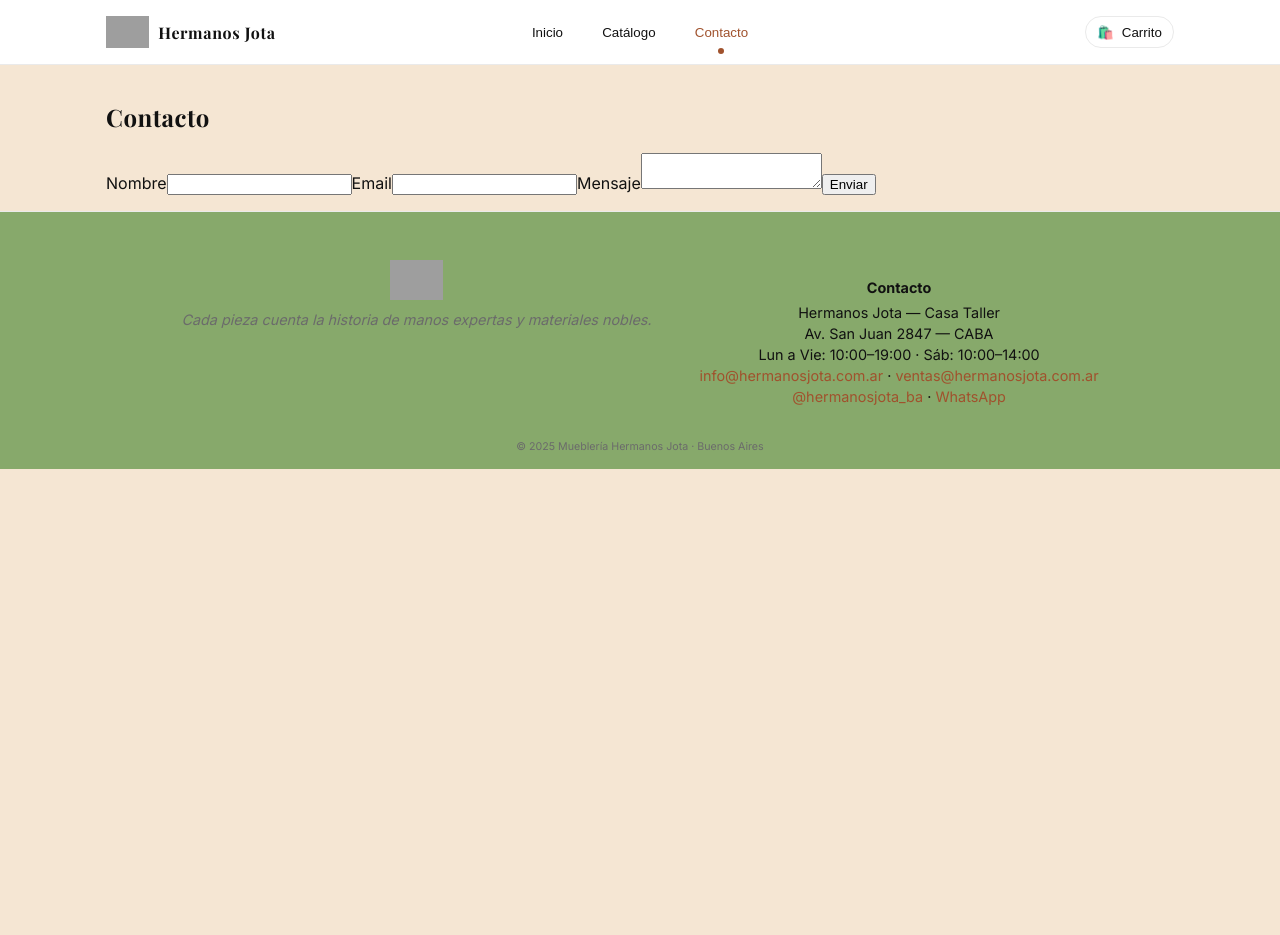
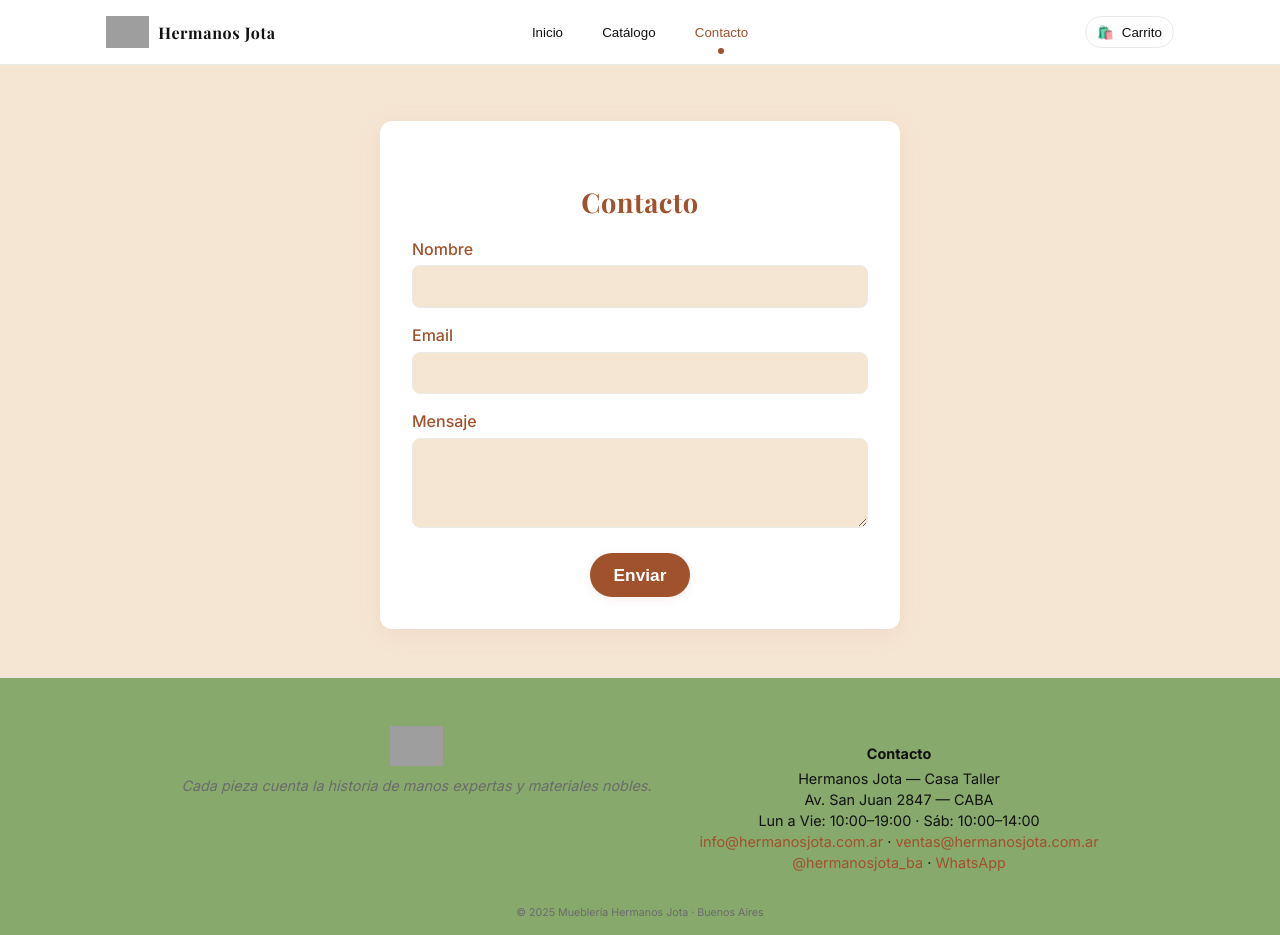
Before and after one commit to vittorisantiago/muebleria-jota-fullstack, a React (Vite) app in the folder client/: page / in a window 1280 px wide. Both pictures are taken after a click on the button "Contacto". Before the commit the page ends 800 px from the top, so only its background shows below. Built offline with nearby package versions, Linux system fonts and the light colour scheme; no server answers; grey boxes are pictures that could not be loaded.

Commit message:
Hice el modulo de contacto y su respectivo estilo

```diff
--- a/client/src/components/ContactForm.jsx
+++ b/client/src/components/ContactForm.jsx
@@ -1,4 +1,5 @@
 import { useState } from "react";
+import styles from "./ContactForm.module.css";
 
 function ContactForm() {
   const [form, setForm] = useState({ name: "", email: "", message: "" });
@@ -17,16 +18,23 @@ function ContactForm() {
   };
 
   return (
-    <section className="contact">
-      <h2>Contacto</h2>
-      <form onSubmit={onSubmit}>
-        <label>
+    <section className={styles.contactSection}>
+      <h2 className={styles.title}>Contacto</h2>
+      <form className={styles.form} onSubmit={onSubmit}>
+        <label className={styles.label}>
           Nombre
-          <input name="name" value={form.name} onChange={onChange} required />
+          <input
+            className={styles.input}
+            name="name"
+            value={form.name}
+            onChange={onChange}
+            required
+          />
         </label>
-        <label>
+        <label className={styles.label}>
           Email
           <input
+            className={styles.input}
             type="email"
             name="email"
             value={form.email}
@@ -34,18 +42,21 @@ function ContactForm() {
             required
           />
         </label>
-        <label>
+        <label className={styles.label}>
           Mensaje
           <textarea
+            className={styles.textarea}
             name="message"
             value={form.message}
             onChange={onChange}
             required
           />
         </label>
-        <button type="submit">Enviar</button>
+        <button className={styles.button} type="submit">
+          Enviar
+        </button>
       </form>
-      {ok && <p style={{ color: "green" }}>¡Mensaje enviado con éxito!</p>}
+      {ok && <p className={styles.successMsg}>¡Mensaje enviado con éxito!</p>}
     </section>
   );
 }
--- /dev/null
+++ b/client/src/components/ContactForm.module.css
@@ -0,0 +1,103 @@
+/* ContactForm.module.css
+   Estilos para el formulario de contacto, siguiendo la paleta y estilo del sitio.
+   Mobile first, simple y con comentarios.
+*/
+
+:root {
+  --contact-radius: 12px;
+  --contact-shadow: 0 4px 24px rgba(160, 82, 45, 0.08);
+}
+
+.contactSection {
+  background: #fff;
+  border-radius: var(--contact-radius);
+  box-shadow: var(--contact-shadow);
+  max-width: 420px;
+  margin: 2.5rem auto 2rem auto;
+  padding: 2rem 1.2rem 1.5rem 1.2rem;
+  display: flex;
+  flex-direction: column;
+  align-items: center;
+}
+
+.title {
+  font-family: "Playfair Display", Georgia, serif;
+  color: var(--hj-siena);
+  font-size: 1.5rem;
+  margin-bottom: 1.2rem;
+  text-align: center;
+}
+
+.form {
+  width: 100%;
+  display: flex;
+  flex-direction: column;
+  gap: 1.1rem;
+}
+
+.label {
+  font-weight: 500;
+  color: var(--hj-siena);
+  display: flex;
+  flex-direction: column;
+  gap: 0.4rem;
+  font-size: 1rem;
+}
+
+.input,
+.textarea {
+  padding: 0.7rem 1rem;
+  border-radius: 8px;
+  border: 1.5px solid var(--hj-border);
+  background: var(--hj-alabastro);
+  font-size: 1rem;
+  color: var(--hj-ink);
+  transition: border-color 0.2s, box-shadow 0.2s;
+  outline: none;
+}
+.input:focus,
+.textarea:focus {
+  border-color: var(--hj-siena);
+  box-shadow: 0 2px 8px rgba(160, 82, 45, 0.13);
+}
+
+.textarea {
+  min-height: 90px;
+  resize: vertical;
+}
+
+.button {
+  margin-top: 0.5rem;
+  background: var(--hj-siena);
+  color: #fff;
+  border: none;
+  border-radius: 999px;
+  padding: 0.7rem 1.5rem;
+  font-weight: 600;
+  font-size: 1.08rem;
+  cursor: pointer;
+  transition: background 0.2s, filter 0.2s;
+  box-shadow: 0 2px 8px rgba(160, 82, 45, 0.1);
+  align-self: center;
+}
+.button:hover {
+  background: var(--hj-salvia);
+  filter: brightness(1.08);
+}
+
+.successMsg {
+  color: var(--hj-salvia);
+  font-weight: 600;
+  margin-top: 1.2rem;
+  text-align: center;
+}
+
+@media (min-width: 600px) {
+  .contactSection {
+    max-width: 520px;
+    padding: 2.5rem 2rem 2rem 2rem;
+  }
+  .title {
+    font-size: 1.7rem;
+  }
+}
```
